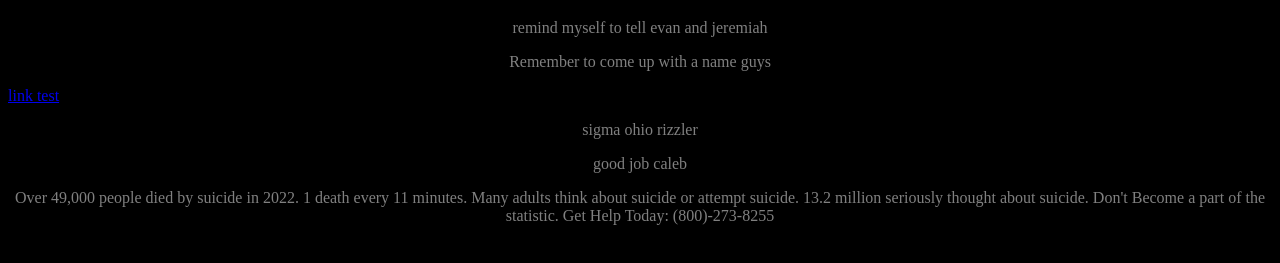
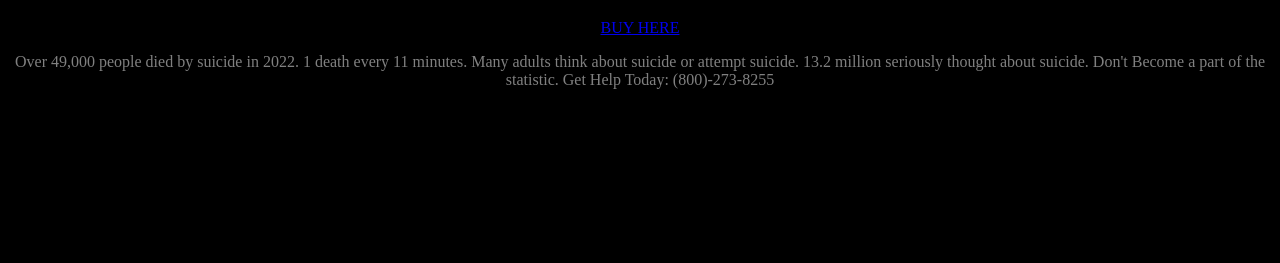
Before and after one commit to gregslawnmowingservices/suicidepreventionstuff, a plain HTML site: page index.html in a window 1280 px wide. Shown: the part 61-324 px from the top of the page. Drawn offline with Linux system fonts and the light colour scheme.

Commit message:
Update index.html

```diff
--- a/index.html
+++ b/index.html
@@ -6,6 +6,7 @@
 h1 {text-align: center;}
 p {text-align: center;}
 div {text-align: center;}
+a {text-align: center;}
 </style>
 </head>
 <body>
@@ -17,11 +18,9 @@ div {text-align: center;}
 
 
 <h1 style="color:Grey">Suicide Prevention</h1>
-<p style="color:Grey">remind myself to tell evan and jeremiah</p>
-<p style="color:Grey">Remember to come up with a name guys</p>
-<a href="https://gregslawnmowingservices.github.io/suicidepreventionstuff/gamemaybe">link test</a>
-<p style="color:Grey">sigma ohio rizzler</p>
-<p style="color:Grey">good job caleb</p>
+<div style="text-align:center">
+  <a href="https://gregslawnmowingservices.github.io/suicidepreventionstuff/gamemaybe">BUY HERE</a>
+</div>
 <p style="color:Grey">Over 49,000 people died by suicide in 2022. 1 death every 11 minutes. Many adults think about suicide or attempt suicide. 13.2 million seriously thought about suicide. Don't Become a part of the statistic. Get Help Today: (800)-273-8255
 </body>
 </html>
```
